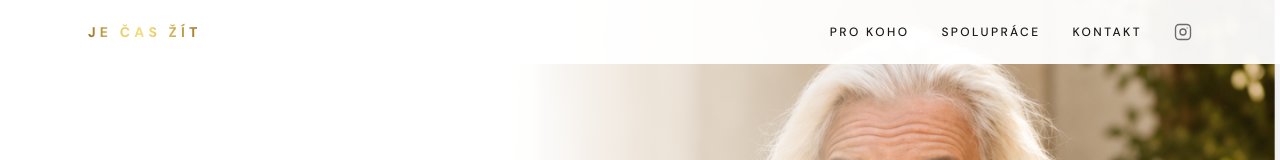
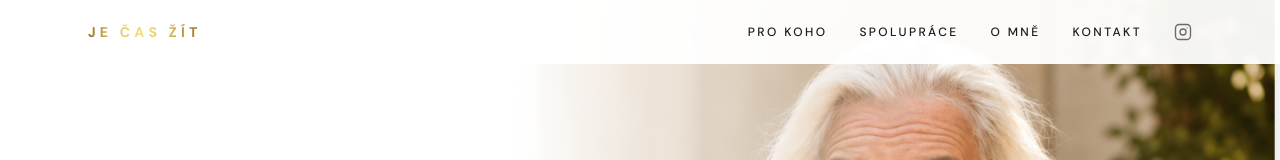
Before and after one commit to jarkamatuska1-png/jecaszit-web, a Next.js app: page / in a window 1280 px wide. Shown: the top 160 px of the page. Built offline with nearby package versions, Linux system fonts and the light colour scheme.

Commit message:
Nav: přidán odkaz O mně

```diff
--- a/components/Nav.tsx
+++ b/components/Nav.tsx
@@ -4,6 +4,7 @@ import { useState, useEffect } from "react";
 const links = [
   { href: "#pro-koho", label: "Pro koho" },
   { href: "#spoluprace", label: "Spolupráce" },
+  { href: "/o-mne", label: "O mně" },
   { href: "#kontakt", label: "Kontakt" },
 ];
 
```
